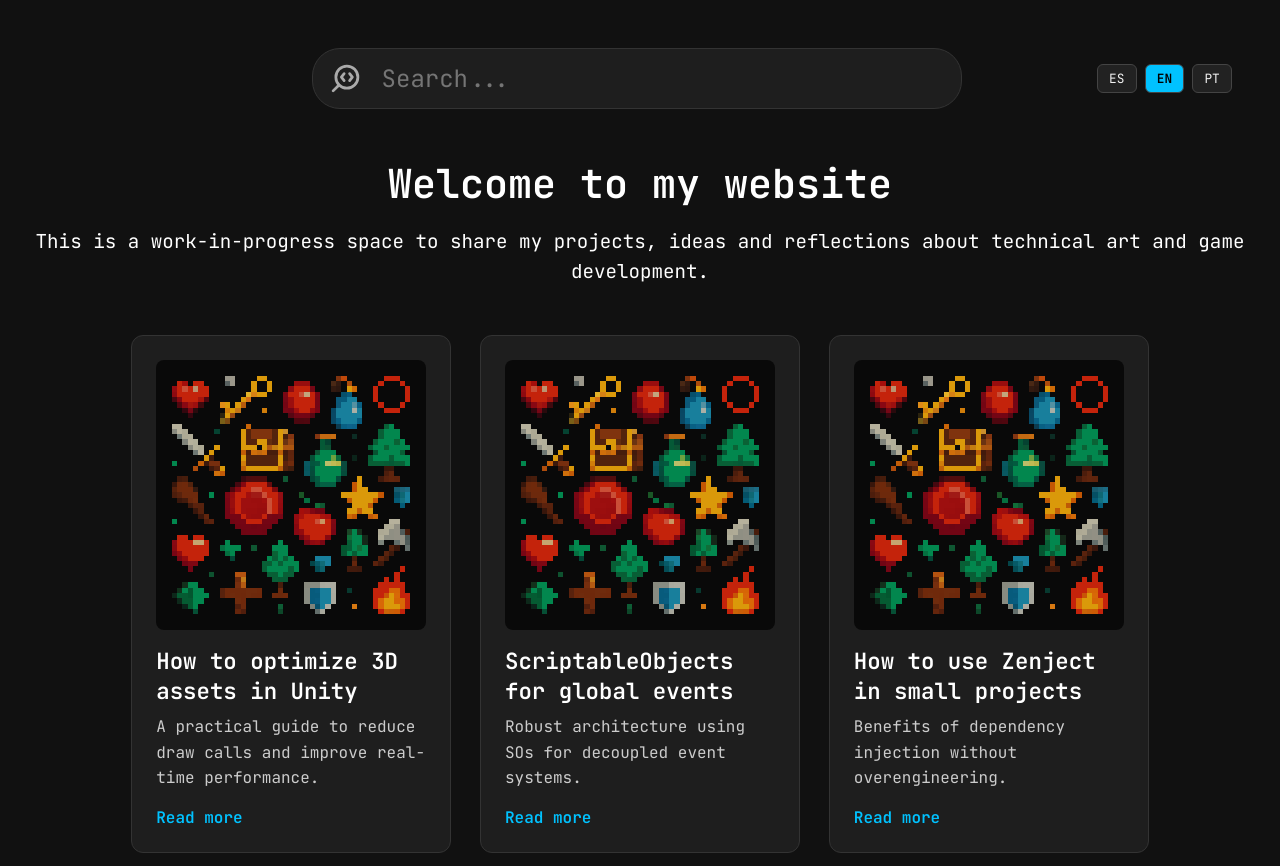
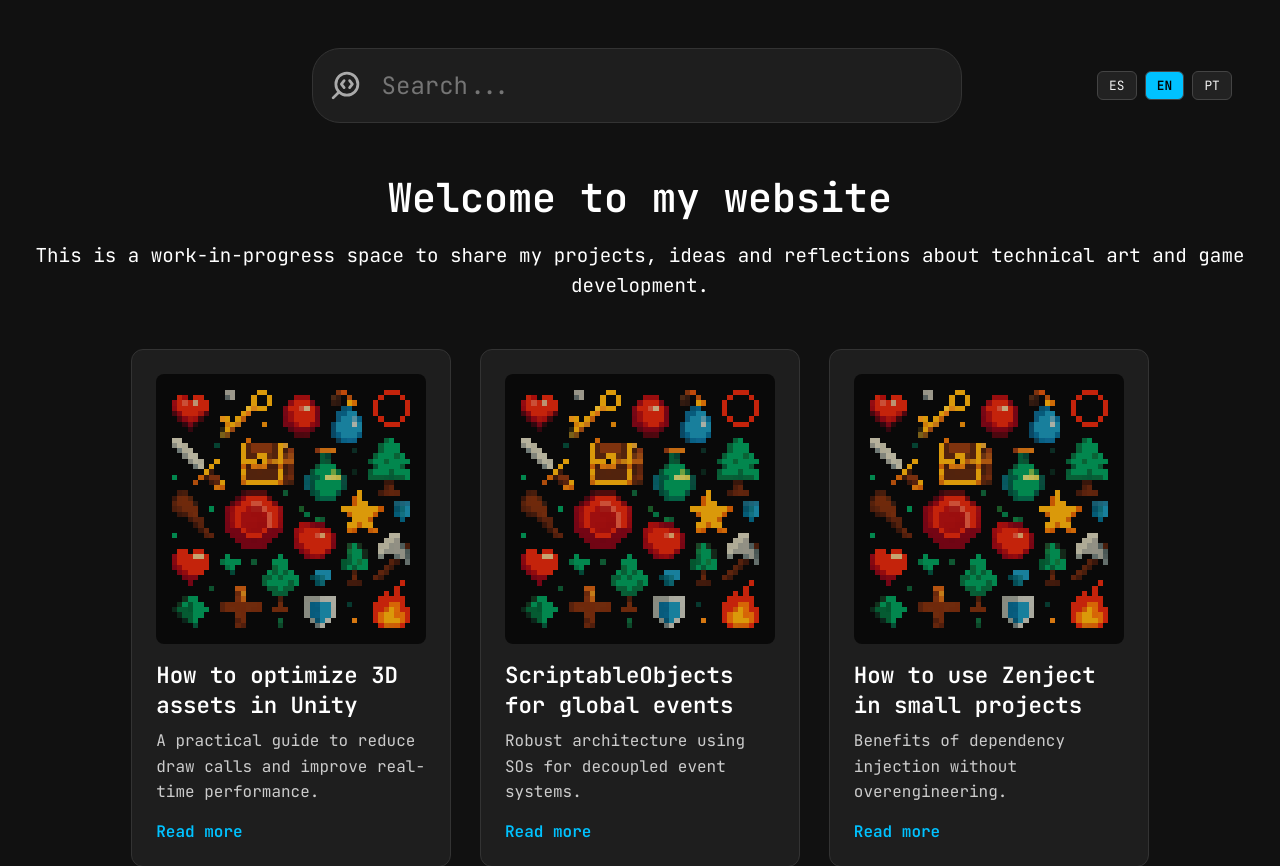
Before and after one commit to RaulDAI/RaulDAI.github.io, a plain HTML site: page index.html in a window 1280 px wide. Shown: the top 866 px of the page. Drawn offline with nearby package versions, Linux system fonts and the light colour scheme.

Commit message:
Refinamiento estético. Buscador.

```diff
--- a/css/article.css
+++ b/css/article.css
@@ -4,8 +4,11 @@
     display: flex;
     justify-content: space-between;
     align-items: center;
-    padding: 2rem 1rem 1rem;
+    margin: 4rem auto;
+    padding: 0 1rem;
 }
+
+
 
 .article-header-left {
     display: flex;
--- a/css/styles.css
+++ b/css/styles.css
@@ -74,7 +74,7 @@ body:hover::-webkit-scrollbar-thumb {
 
 .search-box {
     flex-grow: 1;
-    min-width: 280px;
+    min-width: 232px;
     max-width: 650px;
     margin: 0 auto;
     display: flex;
@@ -83,7 +83,36 @@ body:hover::-webkit-scrollbar-thumb {
     border: 1px solid #333;
     border-radius: 28px;
     padding: 0.8rem 1rem;
+    white-space: nowrap;      /* evita salto de línea */
 }
+
+.search-box input {
+    flex: 1;
+    min-width: 0;
+    background: transparent;
+    border: none;
+    outline: none;
+    color: #eee;
+    font-size: 1.5rem;
+    font-family: 'JetBrains Mono', monospace;
+    padding: 0.5rem 0;
+
+    /* aquí se controla el scroll horizontal real */
+    white-space: nowrap;
+    overflow-x: auto;
+    scroll-behavior: smooth;
+
+    -ms-overflow-style: none;  /* IE y Edge */
+    scrollbar-width: none;     /* Firefox */
+}
+
+/*  para Chrome y navegadores WebKit */
+.search-box input::-webkit-scrollbar {
+    display: none;
+}
+
+
+
 
 .search-icon {
     display: flex;
@@ -172,7 +201,7 @@ p {
     grid-template-columns: repeat(auto-fill, minmax(280px, 320px));
     justify-content: center;
     gap: 1.8rem;
-    max-width: 1400px;
+    max-width: 1450px;
     width: 100%;
     margin-top: 3rem;
 }
--- a/index.html
+++ b/index.html
@@ -44,6 +44,7 @@
                     placeholder="Buscar..."
                     autocomplete="off"
                     aria-label="Buscar artículos"
+                    maxlength="60"
             />
         </form>
 
```
